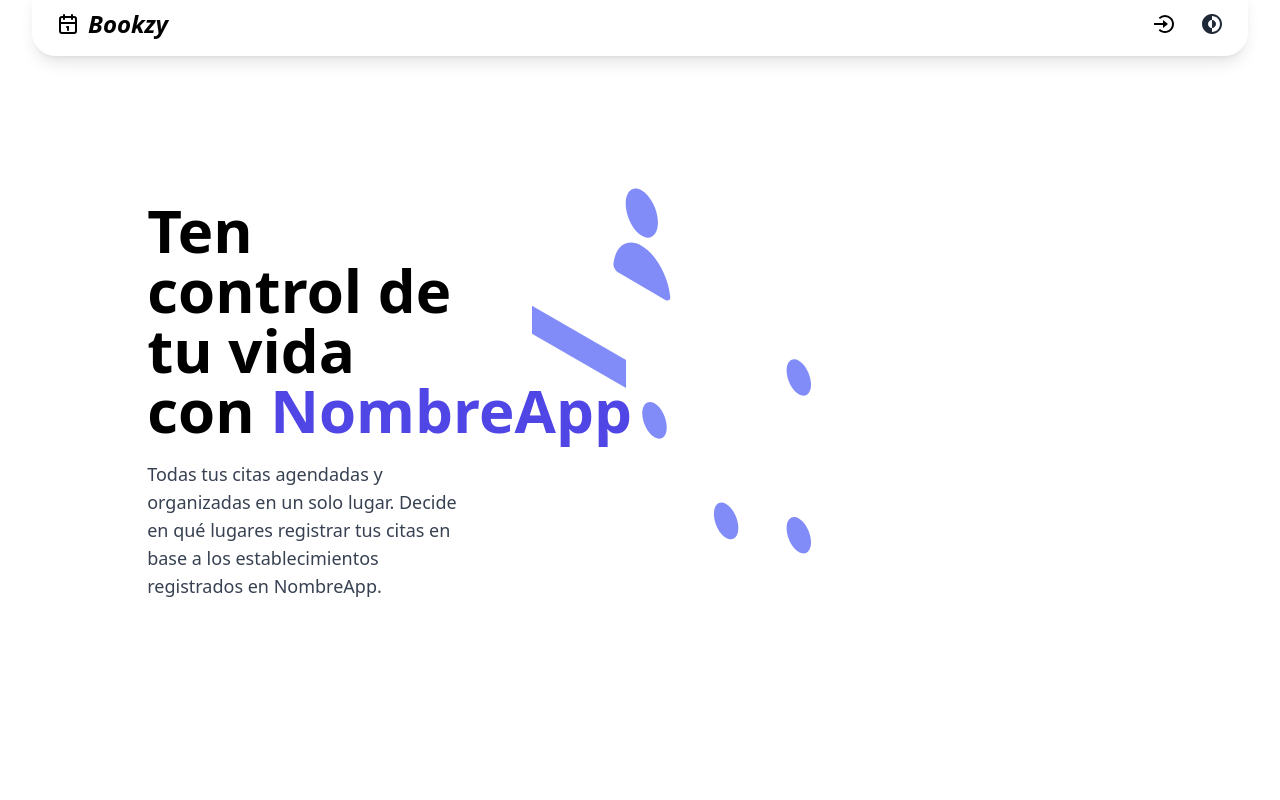
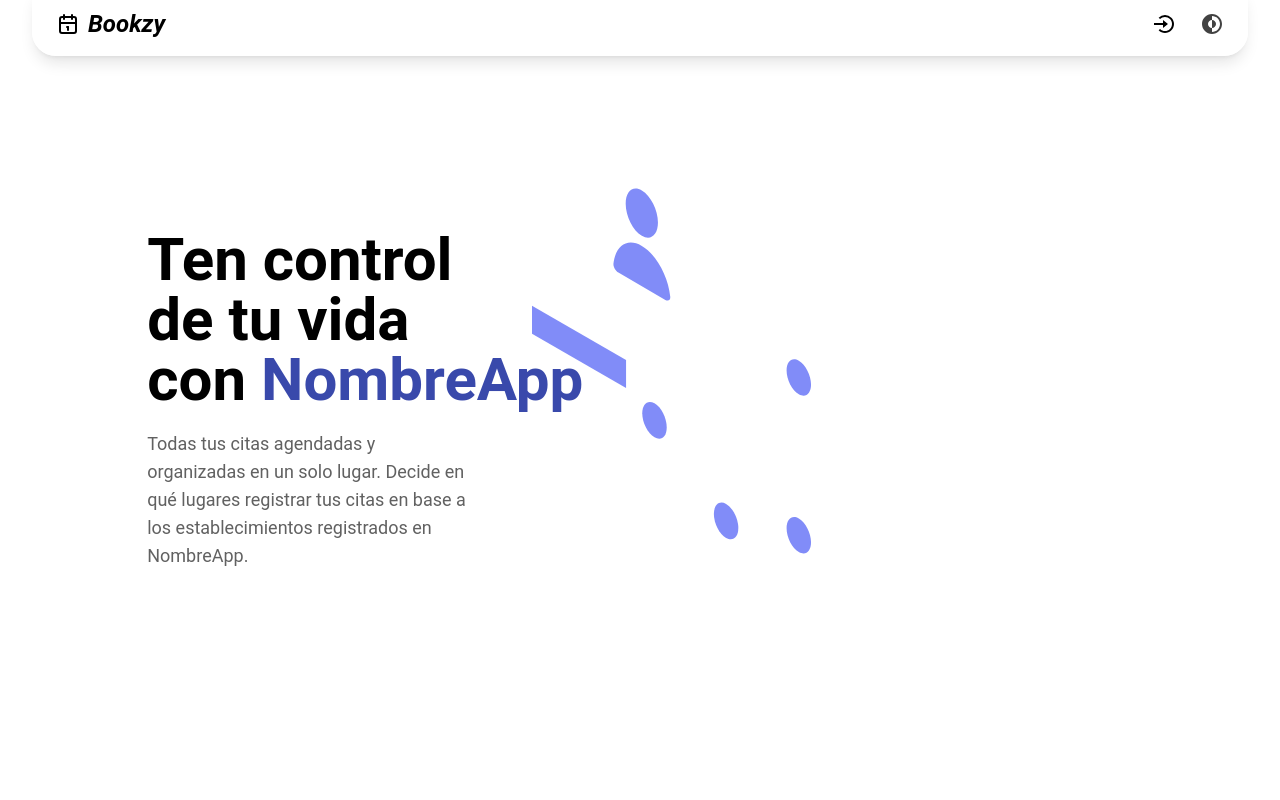
Before and after one commit to ApointmentProject/Bookzy, a React (Vite) app in the folder appointment-project/: page / in a window 1280 px wide. Shown: the top 800 px of the page. Built offline with nearby package versions, Linux system fonts and the light colour scheme.

Commit message:
feat: Material Tailwind integration

```diff
--- a/appointment-project/package.json
+++ b/appointment-project/package.json
@@ -10,6 +10,7 @@
     "preview": "vite preview"
   },
   "dependencies": {
+    "@material-tailwind/react": "^2.1.10",
     "aos": "^2.3.4",
     "motion": "^12.4.10",
     "react": "^18.3.1",
@@ -19,7 +20,7 @@
     "typescript-language-server": "^4.3.3"
   },
   "devDependencies": {
-    "@types/react": "^18.3.1",
+    "@types/react": "18.2.42",
     "@types/react-dom": "^18.3.0",
     "@typescript-eslint/eslint-plugin": "^7.8.0",
     "@typescript-eslint/parser": "^7.8.0",
--- a/appointment-project/tailwind.config.js
+++ b/appointment-project/tailwind.config.js
@@ -1,7 +1,8 @@
 /** @type {import('tailwindcss').Config} */
+const withMT = require("@material-tailwind/react/utils/withMT");
 
-export default {
-  content: ["./index.html", "./src/**/*.{js,ts,jsx,tsx}"],
+module.exports = withMT({
+  content: ["./index.html", "./src/**/*.{vue,js,ts,jsx,tsx}"],
   theme: {
     extend: {
       fontFamily: {
@@ -14,9 +15,10 @@ export default {
         'main-dark-bg': '#181818',
         'secundary-dark-bg': '#262626',
         'main-light-bg': '#FFFFFF',
-        'secundary-light-bg': '#F1F1F1',
+        'secundary-light-bg': '#F9F9F9',
+        //'secundary-light-bg': '#F1F1F1',
       },
     },
   },
   plugins: [],
-};
+});
```
